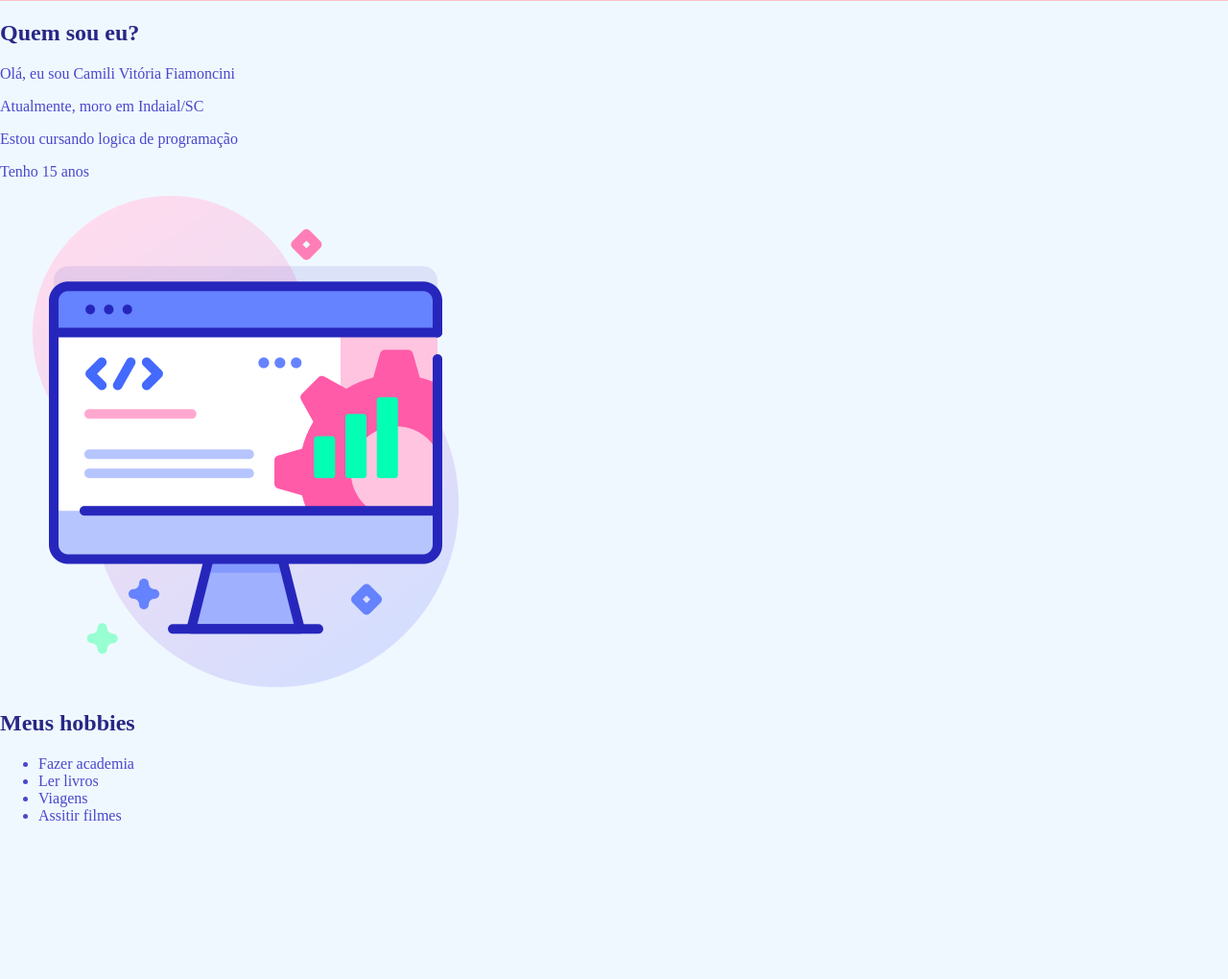
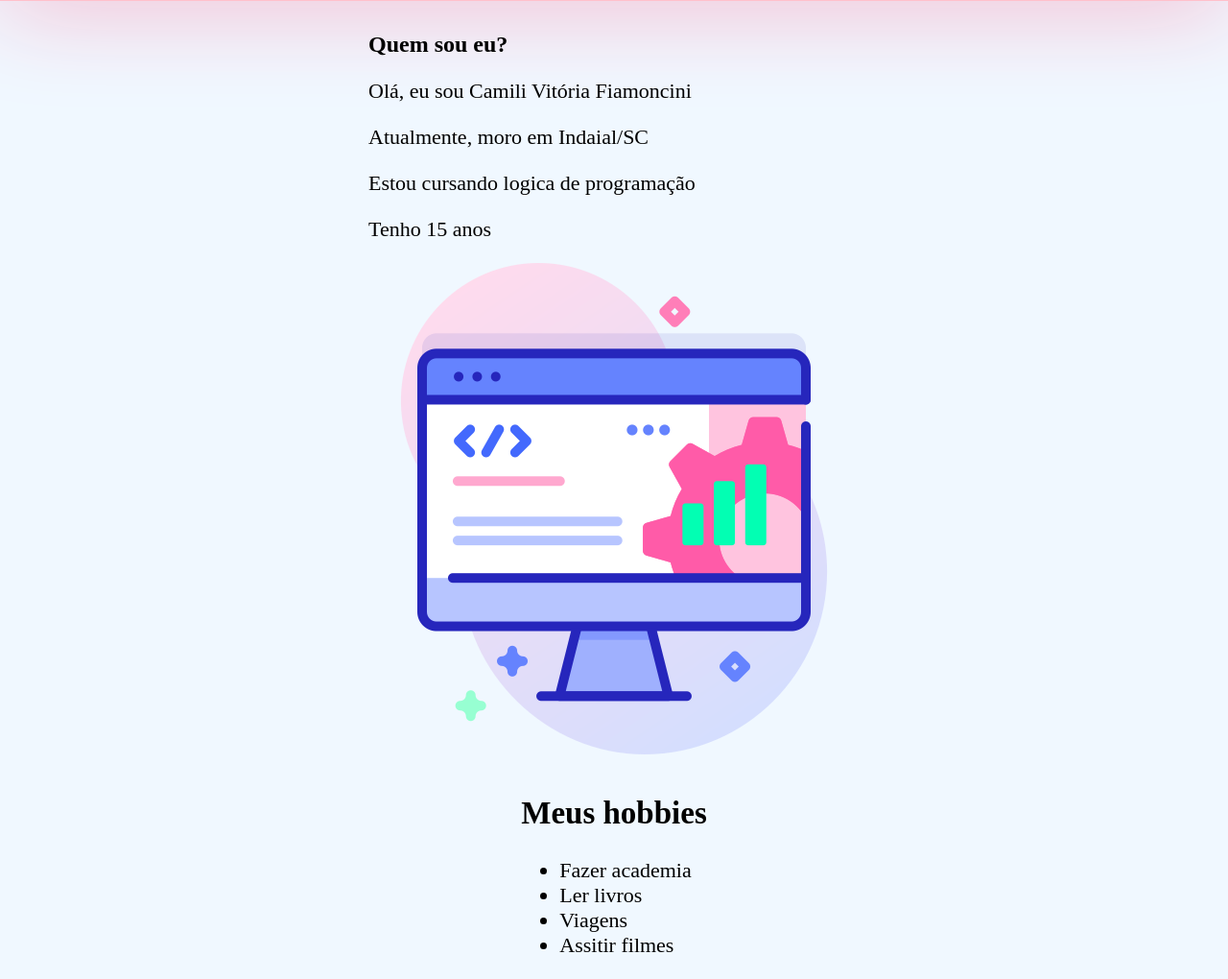
Before and after one commit to camili785322/conteudo_web, a plain HTML site: page biografia/biografia.html in a window 1280 px wide. Shown: the part 63-1083 px from the top of the page at 96% size. Before the commit the page ends 938 px from the top, so only its background shows below. Drawn offline with Linux system fonts and the light colour scheme.

Commit message:
Exercicios de HTML e CSS do 1 ao 10

```diff
--- a/biografia/biografia.css
+++ b/biografia/biografia.css
@@ -20,17 +20,31 @@ header{
     align-items: center;
     border: 1px pink solid;
     padding: 12px;
-}
-h2{
-    color:rgb(39, 39, 134);
-}
-p{
-    color:rgb(72, 72, 204);
+    box-shadow: 0px 0px 100px rgb(245, 170, 195);
 }
 
-li{
-    color:rgb(72, 72, 204);
+.artigo-c-imagem{
+    display: flex;
+    justify-content: space-evenly;
+    align-items: center;
 }
-article{
-    background-color:aliceblue;
+
+.artigo-c-imagem article{
+    padding: 12px;
+    border: 1px #FFBBFF;
+    border-radius: 10px;
+
 }
+
+.artigo-c-imagem article p{
+    font-size: 22px;
+}
+.hobbies{
+    display: flex;
+    justify-content: center;
+    align-items: center;
+
+}
+.hobbies{
+    font-size: 22px;
+}
--- a/biografia/biografia.html
+++ b/biografia/biografia.html
@@ -18,22 +18,27 @@
     <!--Vinculando aqrquivos de CSS-->
       <link rel="stylesheet" href="./biografia.css">
   </head>
+
   <body>
     <header>
     <h1>Camili Vitória Fiamoncini</h1>
      <a href="#">Voltar</a>
     </header>
 
-    <article>
+  <div class="artigo-c-imagem">
+     <article>
         <h2>Quem sou eu?</h2>
         <p>Olá, eu sou Camili Vitória Fiamoncini</p>
         <p>Atualmente, moro em Indaial/SC</p>
         <p>Estou cursando logica de programação </p>
         <p>Tenho 15 anos</p>
+
+         <img src="../imagens/imagem_web.png" alt="imagem sobre tecnologia">
     </article>
-    <img src="../imagens/imagem_web.png" alt="imagem sobre tecnologia">
+  </div>
 
-    <article>
+    <div class="hobbies">
+      <article>
         <h2>Meus hobbies</h2>
         <ul>
             <li>Fazer academia</li>
@@ -43,5 +48,7 @@
 
         </ul>
     </article>
+    </div>
+
   </body>
 </html>
--- /dev/null
+++ b/exercicios/style.css
@@ -0,0 +1,66 @@
+.ex1{
+    width: 200px;
+    height: 100px;
+    border: 3px green solid ;
+}
+
+.ex2{
+    width: 150px;
+    height: 150px;
+    background-color: blue;
+}
+p{
+    color: red;
+    font-size: 20px;
+    font-family: arial;
+}
+
+h2{
+    display: flex;
+    justify-content: space-evenly;
+    align-items: center;
+    color:purple;
+}
+
+div{
+    background-color: #eeeeee;
+    padding: 25px;
+}
+
+.ex6{
+    width: 100px;
+    height: 100px;
+    background-color:orange;
+    margin-bottom: 30px;
+}
+
+.ex{
+    width: 100px;
+    height: 100px;
+    background-color:orange;
+
+}
+
+.curriculo{
+    width: 100px;
+    height: 100px;
+    background-color:black;
+    border-radius: 100px;
+
+}
+#caixa-destaque{
+    width: 500px;
+    height: 50px;
+    border: 2px dashed;
+    color: cyan;
+
+}
+
+.texto-importante{
+    font-weight: bold;
+}
+
+.class:hover{
+    text-decoration: none;
+    color:red;
+}
```
Also changed, not shown: exercicios/index.html (added, +54 -0 lines).
